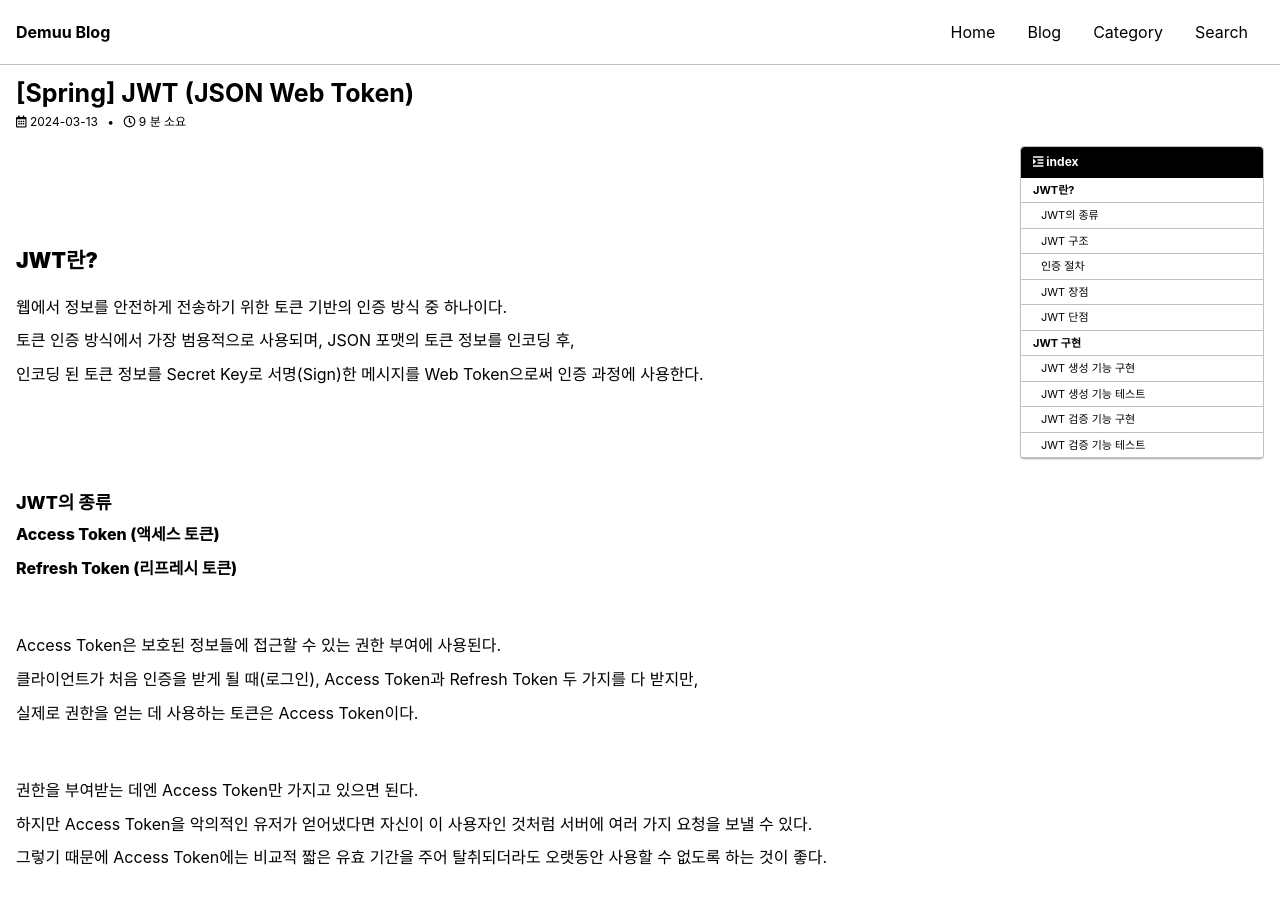
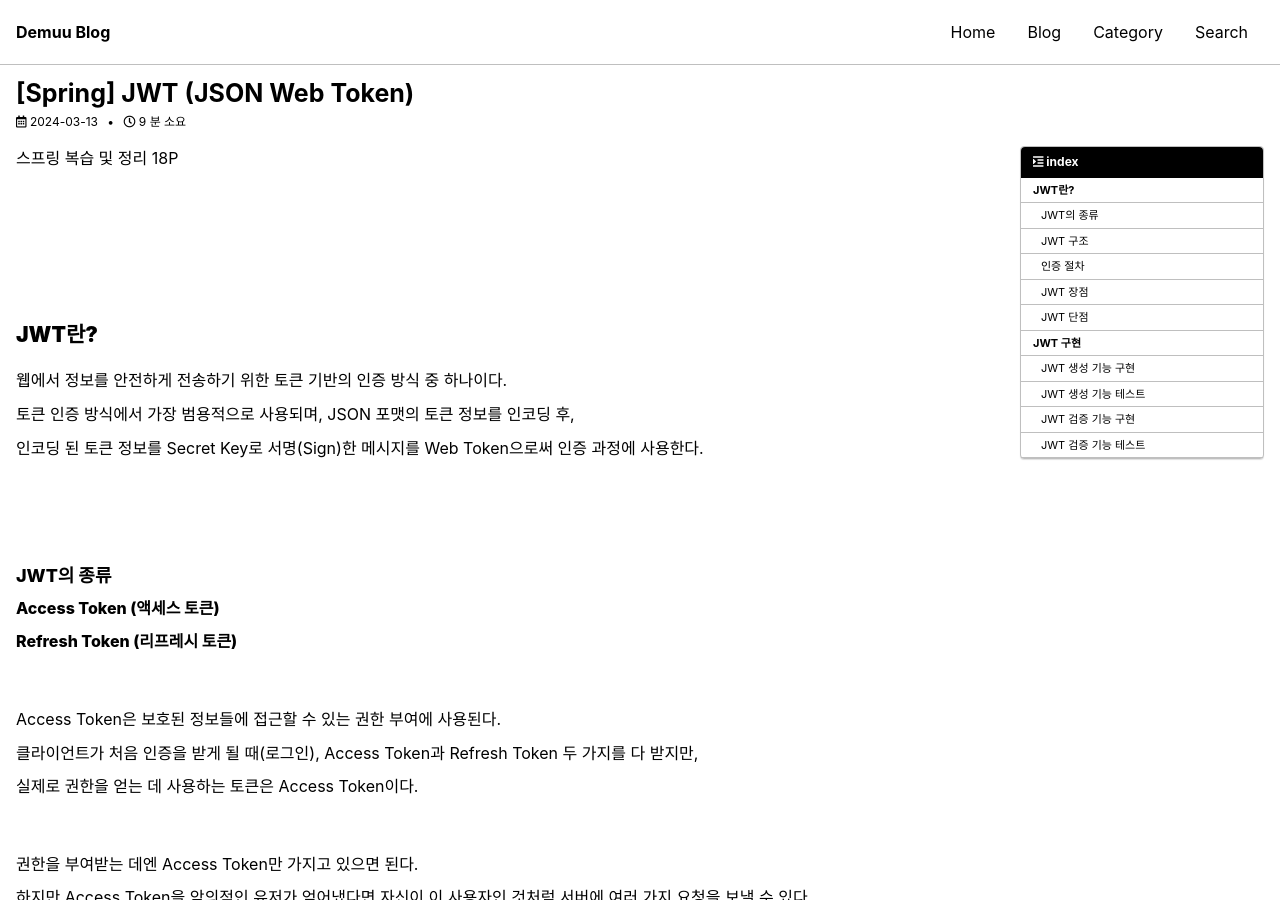
Before and after one commit to Preasim/Preasim.github.io, a Jekyll site: the page built from _posts/2024-03-13-102.md, in a window 1280 px wide and 900 px high. Built offline with Jekyll 4.4.1, drawn with Linux system fonts in a browser that asks for light colours; cached includes are drawn as plain includes; some web fonts are replaced; comment, search, counter and statistics services are not loaded.

Commit message:
Update 2024-03-13-102.md

```diff
--- a/_posts/2024-03-13-102.md
+++ b/_posts/2024-03-13-102.md
@@ -9,8 +9,9 @@ toc_label: index
 toc_icon: "fa-solid fa-indent"
 author_profile: false
 ---
+스프링 복습 및 정리 18P
 
-<div class="cl2"></div>
+<div class="cl1"></div>
 
 ## JWT란?
 
```
